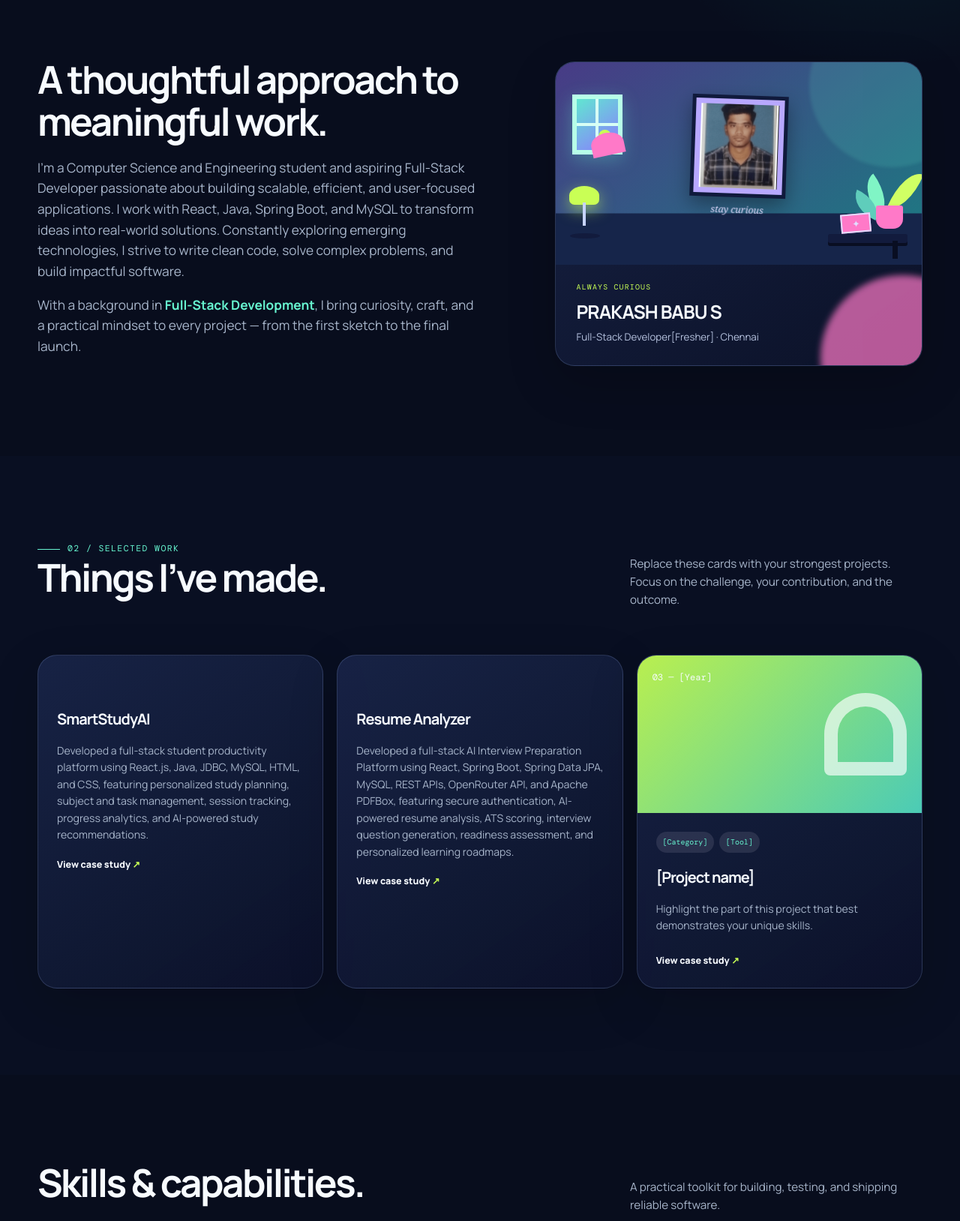
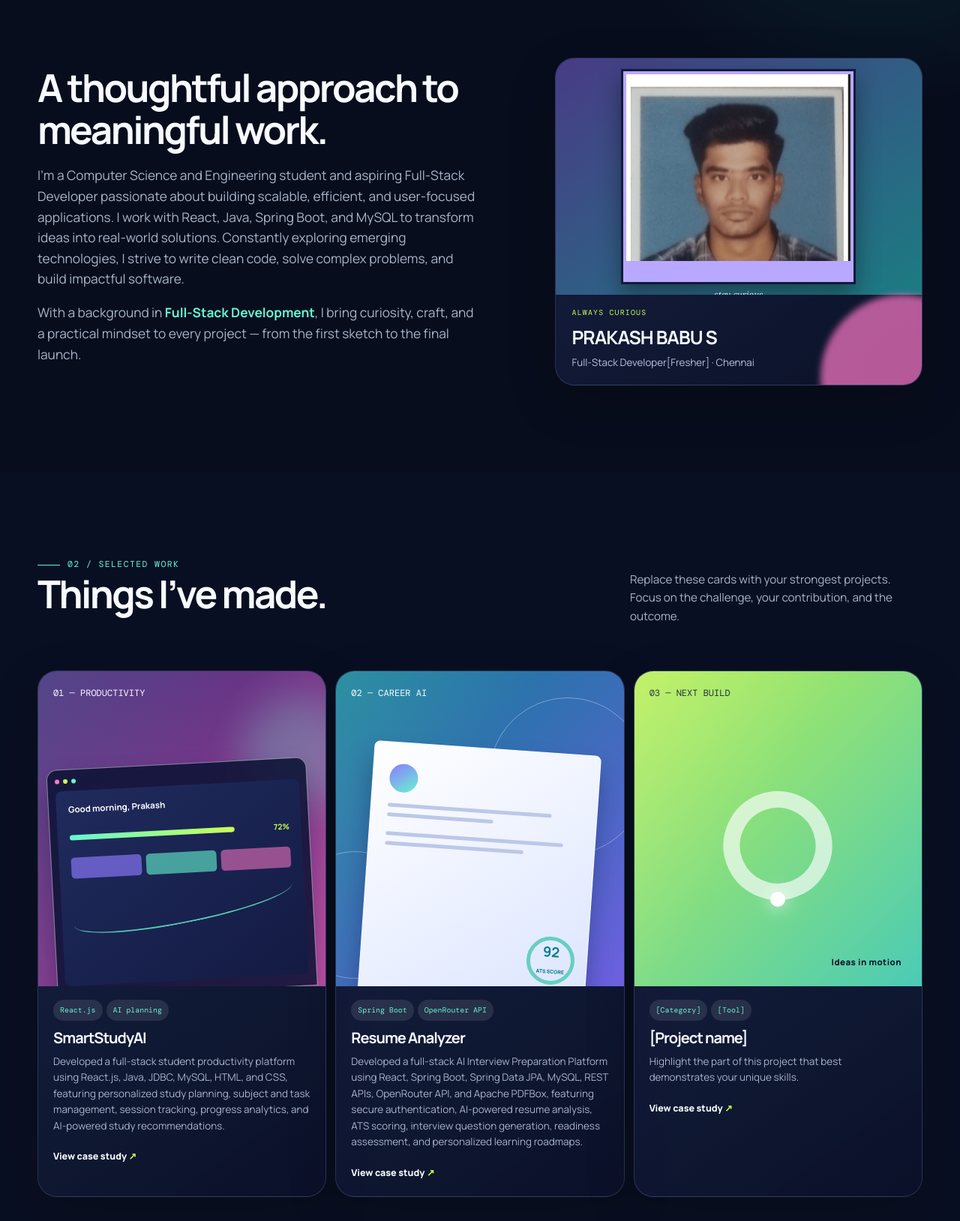
Before and after one commit to prakashbabu05/MyPortfolio, a plain HTML site: page index.html in a window 1280 px wide. Shown: the part 1124-2752 px from the top of the page at 75% size. Drawn offline with nearby package versions, Linux system fonts and the light colour scheme.

Commit message:
Image adjustment

```diff
--- a/index.html
+++ b/index.html
@@ -52,34 +52,13 @@
 
                 </div>
                 <div class="profile-card">
-                    <div class="room-scene" role="img" aria-label="Aesthetic room with a framed portrait of Prakash">
-
-                        <div class="window">
-                            <span></span><i></i>
-                        </div>
+                    <div class="room-scene" role="img" aria-label="Portrait of Prakash Babu S">
                         <div class="wall-art">
                             <div class="portrait-frame">
                                 <img src="MyImage.png" alt="Portrait of Prakash Babu S">
                             </div>
                             <span class="art-caption">stay curious</span>
                         </div>
-                        <div class="plant">
-                            <div class="leaf leaf-one"></div>
-                            <div class="leaf leaf-two"></div>
-                            <div class="leaf leaf-three"></div>
-                            <div class="plant-pot"></div>
-                        </div>
-                        <div class="side-table">
-                            <div class="lamp-shade"></div>
-                            <div class="lamp-stem"></div>
-                            <div class="lamp-base"></div>
-                        </div>
-                        <div class="room-desk">
-                            <div class="room-notebook"></div>
-                            <div class="room-desk-top"></div>
-                            <div class="room-desk-leg"></div>
-                        </div>
-                        <div class="window-glow"></div>
                     </div>
                     <div class="profile-card-copy">
                         <span class="profile-kicker">Always curious</span>
@@ -98,14 +77,35 @@
                 </div>
                 <div class="project-grid">
                     <article class="project-card">
-                        <div class="project-info"><div class="tags"></div><h3> SmartStudyAI </h3><p>Developed a full-stack student productivity platform using React.js, Java, JDBC, MySQL, HTML, and CSS, featuring personalized study planning, subject and task management, session tracking, progress analytics, and AI-powered study recommendations.</p><a class="text-link" href="[project-link]">View case study</a></div>
+                        <div class="project-art project-art-study">
+                            <span class="project-number">01 — PRODUCTIVITY</span>
+                            <div class="project-window">
+                                <div class="window-bar"><span></span><span></span><span></span></div>
+                                <div class="study-dashboard">
+                                    <div class="dashboard-title">Good morning, Prakash</div>
+                                    <div class="dashboard-progress"><i></i><strong>72%</strong></div>
+                                    <div class="dashboard-row"><span></span><span></span><span></span></div>
+                                    <div class="dashboard-chart"></div>
+                                </div>
+                            </div>
+                            <div class="art-glow"></div>
+                        </div>
+                        <div class="project-info"><div class="tags"><span class="tag">React.js</span><span class="tag">AI planning</span></div><h3>SmartStudyAI</h3><p>Developed a full-stack student productivity platform using React.js, Java, JDBC, MySQL, HTML, and CSS, featuring personalized study planning, subject and task management, session tracking, progress analytics, and AI-powered study recommendations.</p><a class="text-link" href="[project-link]">View case study</a></div>
                     </article>
                     <article class="project-card">
-
-                        <div class="project-info"><div class="tags"></div><h3>Resume Analyzer </h3><p>Developed a full-stack AI Interview Preparation Platform using React, Spring Boot, Spring Data JPA, MySQL, REST APIs, OpenRouter API, and Apache PDFBox, featuring secure authentication, AI-powered resume analysis, ATS scoring, interview question generation, readiness assessment, and personalized learning roadmaps.</p><a class="text-link" href="[project-link]">View case study</a></div>
+                        <div class="project-art project-art-resume">
+                            <span class="project-number">02 — CAREER AI</span>
+                            <div class="resume-sheet">
+                                <div class="resume-avatar"></div>
+                                <div class="resume-lines"><i></i><i></i><i></i><i></i></div>
+                                <div class="resume-score"><strong>92</strong><small>ATS SCORE</small></div>
+                            </div>
+                            <div class="art-orbit orbit-one"></div><div class="art-orbit orbit-two"></div>
+                        </div>
+                        <div class="project-info"><div class="tags"><span class="tag">Spring Boot</span><span class="tag">OpenRouter API</span></div><h3>Resume Analyzer</h3><p>Developed a full-stack AI Interview Preparation Platform using React, Spring Boot, Spring Data JPA, MySQL, REST APIs, OpenRouter API, and Apache PDFBox, featuring secure authentication, AI-powered resume analysis, ATS scoring, interview question generation, readiness assessment, and personalized learning roadmaps.</p><a class="text-link" href="[project-link]">View case study</a></div>
                     </article>
                     <article class="project-card">
-                        <div class="project-art"><span class="project-number">03 — [Year]</span><div class="project-shape"></div></div>
+                        <div class="project-art project-art-future"><span class="project-number">03 — NEXT BUILD</span><div class="project-shape"></div><div class="shape-dot"></div><span class="future-label">Ideas in motion</span></div>
                         <div class="project-info"><div class="tags"><span class="tag">[Category]</span><span class="tag">[Tool]</span></div><h3>[Project name]</h3><p>Highlight the part of this project that best demonstrates your unique skills.</p><a class="text-link" href="[project-link]">View case study</a></div>
                     </article>
                 </div>
--- a/style.css
+++ b/style.css
@@ -114,72 +114,65 @@ section { padding: 115px 0; }
     border: 1px solid var(--line); background: linear-gradient(145deg, rgba(29, 42, 84, .72), rgba(12, 19, 43, .76));
     box-shadow: 0 22px 65px rgba(0, 0, 0, .2);
 }
-.profile-card { position: relative; min-height: 390px; overflow: hidden; border-radius: var(--radius); }
+.profile-card { position: relative; overflow: hidden; border-radius: var(--radius); }
 .profile-card::after { position: absolute; right: -85px; bottom: -100px; width: 220px; height: 220px; border-radius: 50%; background: var(--pink); opacity: .7; content: ""; filter: blur(4px); }
-.room-scene { position: relative; height: 270px; overflow: hidden; background: linear-gradient(145deg, #483b86, #1b7c82); }
-.room-scene::before { position: absolute; right: -25px; bottom: 0; left: -25px; height: 72px; background: #16254a; content: ""; transform: perspective(130px) rotateX(5deg); transform-origin: bottom; }
-.window { position: absolute; top: 43px; left: 22px; width: 67px; height: 80px; border: 6px solid #b7ffe8; background: linear-gradient(145deg, #61e6d1, #8b7aff); box-shadow: 0 7px 25px rgba(103,245,208,.3); }
-.window::before, .window::after { position: absolute; background: #d7fff5; content: ""; }
-.window::before { top: 0; bottom: 0; left: 50%; width: 4px; transform: translateX(-50%); }
-.window::after { top: 50%; right: 0; left: 0; height: 4px; transform: translateY(-50%); }
-.window span { position: absolute; right: 9px; bottom: 10px; width: 17px; height: 17px; border-radius: 50%; background: var(--accent); }
-.window i { position: absolute; right: -8px; bottom: -7px; width: 44px; height: 30px; border-radius: 50% 50% 0 0; background: #ff79c8; transform: rotate(-12deg); }
-.wall-art { position: absolute; z-index: 3; top: 44px; left: 50%; width: 128px; text-align: center; transform: translateX(-50%) rotate(2deg); }
-.portrait-frame { padding: 7px; border: 5px solid #101a3c; background: #b8a8ff; box-shadow: 0 10px 25px rgba(0,0,0,.35); }
-.portrait-frame img { display: block; width: 100%; height: 112px; object-fit: cover; object-position: center; }
-.art-caption { display: inline-block; margin-top: 7px; color: #e3dcff; font-family: Georgia, serif; font-size: .78rem; font-style: italic; }
-.plant { position: absolute; z-index: 5; right: 17px; bottom: 48px; width: 54px; height: 86px; }
-.window { border-color: #b7ffe8; background: linear-gradient(145deg, #61e6d1, #8b7aff); box-shadow: 0 7px 25px rgba(103,245,208,.3); }
-.window::before, .window::after { background: #d7fff5; }
-.window span { background: var(--accent); }
-.window i { background: #ff79c8; }
-.portrait-frame { border-color: #101a3c; background: #b8a8ff; box-shadow: 0 10px 25px rgba(0,0,0,.35); }
-.plant-pot { position: absolute; bottom: 0; left: 10px; width: 36px; height: 31px; border-radius: 3px 3px 13px 13px; background: var(--pink); }
-.leaf { position: absolute; bottom: 24px; width: 28px; height: 51px; border-radius: 100% 0 100% 0; background: #80f5c5; transform-origin: bottom; }
-.leaf-one { left: 11px; transform: rotate(-36deg); }
-.leaf-two { left: 24px; height: 58px; transform: rotate(23deg); }
-.leaf-three { left: 1px; height: 39px; transform: rotate(-67deg); }
-.side-table { position: absolute; z-index: 4; bottom: 35px; left: 11px; width: 55px; height: 70px; }
-.lamp-shade { position: absolute; top: 0; left: 7px; width: 40px; height: 25px; border-radius: 50% 50% 7px 7px; background: var(--accent); box-shadow: 0 7px 20px rgba(201,255,85,.55); }
-.lamp-stem { position: absolute; top: 22px; left: 25px; width: 4px; height: 31px; background: #c7d4ff; }
-.lamp-base { position: absolute; bottom: 0; left: 8px; width: 40px; height: 7px; border-radius: 50%; background: #121b3d; }
-.room-desk { position: absolute; z-index: 5; right: 19px; bottom: 29px; width: 106px; height: 29px; }
-.room-notebook { position: absolute; z-index: 2; top: -10px; left: 17px; width: 40px; height: 25px; border: 2px solid #e3dcff; background: var(--pink); transform: rotate(-5deg); }
-.room-notebook::after { position: absolute; top: 1px; left: 13px; color: #e3dcff; content: "✦"; font-size: .8rem; }
-.room-desk-top { position: absolute; right: 0; bottom: 0; width: 106px; height: 12px; border-radius: 3px; background: #121b3d; box-shadow: 0 4px 0 #090e22; }
-.room-desk-leg { position: absolute; right: 13px; bottom: -21px; width: 7px; height: 24px; background: #090e22; }
-.window-glow { position: absolute; top: -80px; right: -70px; width: 220px; height: 220px; border-radius: 50%; background: var(--accent-2); opacity: .13; filter: blur(2px); }
-.plant-pot { background: var(--pink); }
-.leaf { background: #80f5c5; }
-.leaf-two { background: #d0ff64; }
-.leaf-three { background: #5fcdbb; }
-.lamp-shade { background: var(--accent); box-shadow: 0 7px 20px rgba(201,255,85,.55); }
-.lamp-stem { background: #c7d4ff; }
-.lamp-base, .room-desk-top { background: #121b3d; }
-.room-desk-top { box-shadow: 0 4px 0 #090e22; }
-.room-desk-leg { background: #090e22; }
-.room-notebook { border-color: #e3dcff; background: var(--pink); }
-.room-notebook::after { color: #e3dcff; }
-.window-glow { background: var(--accent-2); }
-.profile-card-copy { position: relative; z-index: 2; padding: 22px 28px 25px; }
+.room-scene { position: relative; height: 315px; overflow: hidden; background: linear-gradient(145deg, #483b86, #1b7c82); }
+.wall-art { position: absolute; inset: 14px 18%; text-align: center; }
+.portrait-frame { height: 100%; padding: 4px; border: 3px solid #101a3c; background: #b8a8ff; box-shadow: 0 12px 28px rgba(0,0,0,.38); }
+.portrait-frame img { display: block; width: 100%; height: calc(100% - 24px); object-fit: cover; object-position: center top; }
+.art-caption { display: inline-block; margin-top: 2px; color: #e3dcff; font-family: Georgia, serif; font-size: .72rem; font-style: italic; }
+.profile-card-copy { position: relative; z-index: 2; padding: 16px 22px 18px; }
 .profile-kicker { display: block; margin-bottom: 5px; color: var(--accent); font-family: "DM Mono", monospace; font-size: .62rem; letter-spacing: .12em; text-transform: uppercase; }
 .profile-card strong { display: block; font-size: 1.55rem; letter-spacing: -.04em; }
 .profile-card small { color: #b7c3df; }
 
 .projects, .profiles { background: rgba(13, 20, 43, .4); }
-.project-grid { display: grid; grid-template-columns: repeat(3, 1fr); gap: 18px; }
+.project-grid { display: grid; grid-template-columns: repeat(3, 1fr); gap: 12px; }
 .project-card { overflow: hidden; border-radius: var(--radius); transition: transform .25s ease, border-color .25s ease, box-shadow .25s ease; }
 .project-card:hover { border-color: rgba(103,245,208,.6); transform: translateY(-8px) rotate(.3deg); box-shadow: 0 22px 55px rgba(0,0,0,.3), 0 0 35px rgba(103,245,208,.08); }
-.project-art { display: flex; align-items: flex-start; justify-content: space-between; height: 210px; padding: 20px; background: linear-gradient(135deg, #6e52cc, #de65bb); }
-.project-card:nth-child(2) .project-art { background: linear-gradient(135deg, #0d9eae, #8d7aff); }
-.project-card:nth-child(3) .project-art { background: linear-gradient(135deg, #b9ef4f, #4bcbb6); }
+.project-art { position: relative; display: flex; align-items: flex-start; justify-content: space-between; min-height: 420px; padding: 20px; overflow: hidden; }
+.project-art-study { background: linear-gradient(135deg, #352574, #c653a7); }
+.project-art-resume { background: linear-gradient(135deg, #087c91, #6e5fe0); }
+.project-art-future { background: linear-gradient(135deg, #b9ef4f, #4bcbb6); color: #0c1930; }
+.project-art::before { position: absolute; inset: 0; background: linear-gradient(120deg, rgba(255,255,255,.15), transparent 45%); content: ""; }
 .project-number { font-family: "DM Mono", monospace; font-size: .75rem; }
-.project-shape { align-self: center; width: 110px; height: 110px; border: 18px solid rgba(255,255,255,.72); border-radius: 50%; opacity: .9; }
-.project-card:nth-child(2) .project-shape { border-radius: 20px; transform: rotate(20deg); }
-.project-card:nth-child(3) .project-shape { border-radius: 50% 50% 8px 8px; }
-.project-info { padding: 25px; }
-.project-info p { min-height: 52px; color: var(--muted); font-size: .88rem; }
-.tags { display: flex; flex-wrap: wrap; gap: 7px; min-height: 27px; margin-bottom: 22px; }
+.project-window { position: absolute; right: 18px; bottom: -8px; left: 18px; z-index: 1; min-height: 305px; padding: 10px; border: 1px solid rgba(255,255,255,.45); border-radius: 14px 14px 0 0; background: rgba(12, 19, 53, .88); box-shadow: 0 22px 35px rgba(20, 8, 58, .35); transform: rotate(-3deg); transition: transform .3s ease; }
+.project-card:hover .project-window { transform: rotate(-1deg) translateY(-8px); }
+.window-bar { display: flex; gap: 5px; padding: 2px 0 10px; }
+.window-bar span { width: 6px; height: 6px; border-radius: 50%; background: #ff79c8; }
+.window-bar span:nth-child(2) { background: #c9ff55; }
+.window-bar span:nth-child(3) { background: #67f5d0; }
+.study-dashboard { min-height: 260px; padding: 16px; border-radius: 8px; background: linear-gradient(145deg, #202b5d, #131b43); }
+.dashboard-title { margin-bottom: 20px; color: #fff; font-size: .72rem; font-weight: 700; }
+.dashboard-progress { display: flex; align-items: center; justify-content: space-between; margin-bottom: 18px; color: #c9ff55; font-size: .65rem; }
+.dashboard-progress i { width: 75%; height: 7px; border-radius: 99px; background: linear-gradient(90deg, #67f5d0, #c9ff55); }
+.dashboard-row { display: flex; gap: 6px; margin-bottom: 17px; }
+.dashboard-row span { flex: 1; height: 28px; border-radius: 5px; background: rgba(141,122,255,.65); }
+.dashboard-row span:nth-child(2) { background: rgba(103,245,208,.6); }
+.dashboard-row span:nth-child(3) { background: rgba(255,121,200,.55); }
+.dashboard-chart { height: 50px; border-bottom: 2px solid #67f5d0; border-radius: 50%; transform: skewY(-8deg); opacity: .8; }
+.art-glow { position: absolute; right: -40px; top: 35px; width: 150px; height: 150px; border-radius: 50%; background: #67f5d0; opacity: .25; filter: blur(25px); }
+.resume-sheet { position: absolute; z-index: 1; right: 40px; bottom: -12px; left: 40px; height: 330px; padding: 28px 22px; border: 1px solid rgba(255,255,255,.65); border-radius: 8px 8px 0 0; background: linear-gradient(145deg, #fff, #dce5ff); box-shadow: 0 22px 32px rgba(13, 22, 72, .35); color: #182253; transform: rotate(4deg); transition: transform .3s ease; }
+.project-card:hover .resume-sheet { transform: rotate(1deg) translateY(-8px); }
+.resume-avatar { width: 38px; height: 38px; margin-bottom: 15px; border-radius: 50%; background: linear-gradient(145deg, #8d7aff, #67f5d0); }
+.resume-lines { display: grid; gap: 8px; }
+.resume-lines i { display: block; width: 85%; height: 5px; border-radius: 99px; background: #bbc8e8; }
+.resume-lines i:nth-child(2) { width: 55%; }
+.resume-lines i:nth-child(3) { width: 92%; margin-top: 12px; }
+.resume-lines i:nth-child(4) { width: 72%; }
+.resume-score { position: absolute; right: 16px; bottom: 20px; display: grid; place-items: center; width: 64px; height: 64px; border: 5px solid #67cfc2; border-radius: 50%; color: #087c91; }
+.resume-score strong { font-size: 1.15rem; line-height: 1; }
+.resume-score small { font-size: .42rem; font-weight: 800; }
+.art-orbit { position: absolute; z-index: 0; border: 1px solid rgba(255,255,255,.35); border-radius: 50%; }
+.orbit-one { right: -30px; top: 35px; width: 210px; height: 210px; }
+.orbit-two { bottom: 10px; left: -60px; width: 170px; height: 170px; }
+.project-shape { position: absolute; right: 50%; bottom: 115px; z-index: 1; width: 145px; height: 145px; border: 22px solid rgba(255,255,255,.72); border-radius: 50%; opacity: .9; transform: translateX(50%) rotate(25deg); }
+.shape-dot { position: absolute; right: calc(50% - 10px); bottom: 106px; z-index: 2; width: 20px; height: 20px; border-radius: 50%; background: #fff; box-shadow: 0 0 25px #fff; }
+.future-label { position: absolute; right: 27px; bottom: 22px; font-size: .72rem; font-weight: 800; letter-spacing: .04em; }
+.project-info { padding: 18px 20px 20px; }
+.project-info h3 { margin-bottom: 10px; }
+.project-info p { min-height: 0; margin-bottom: 16px; color: var(--muted); font-size: .84rem; }
+.tags { display: flex; flex-wrap: wrap; gap: 5px; min-height: 0; margin-bottom: 12px; }
 .tag { padding: 6px 9px; border-radius: 99px; background: rgba(255,255,255,.1); color: var(--accent-2); font-family: "DM Mono", monospace; font-size: .62rem; }
 .text-link { font-size: .78rem; font-weight: 800; }
 .text-link::after { color: var(--accent); content: "  ↗"; }
```
